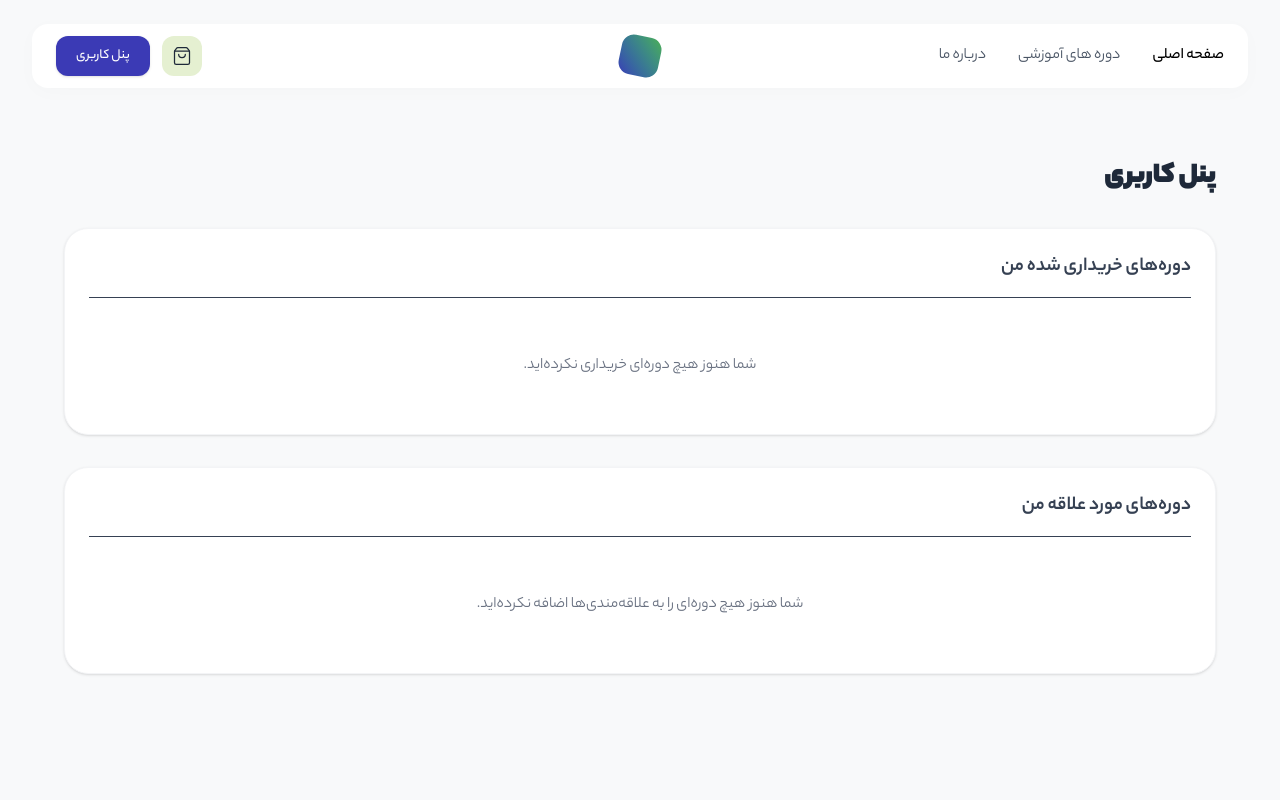
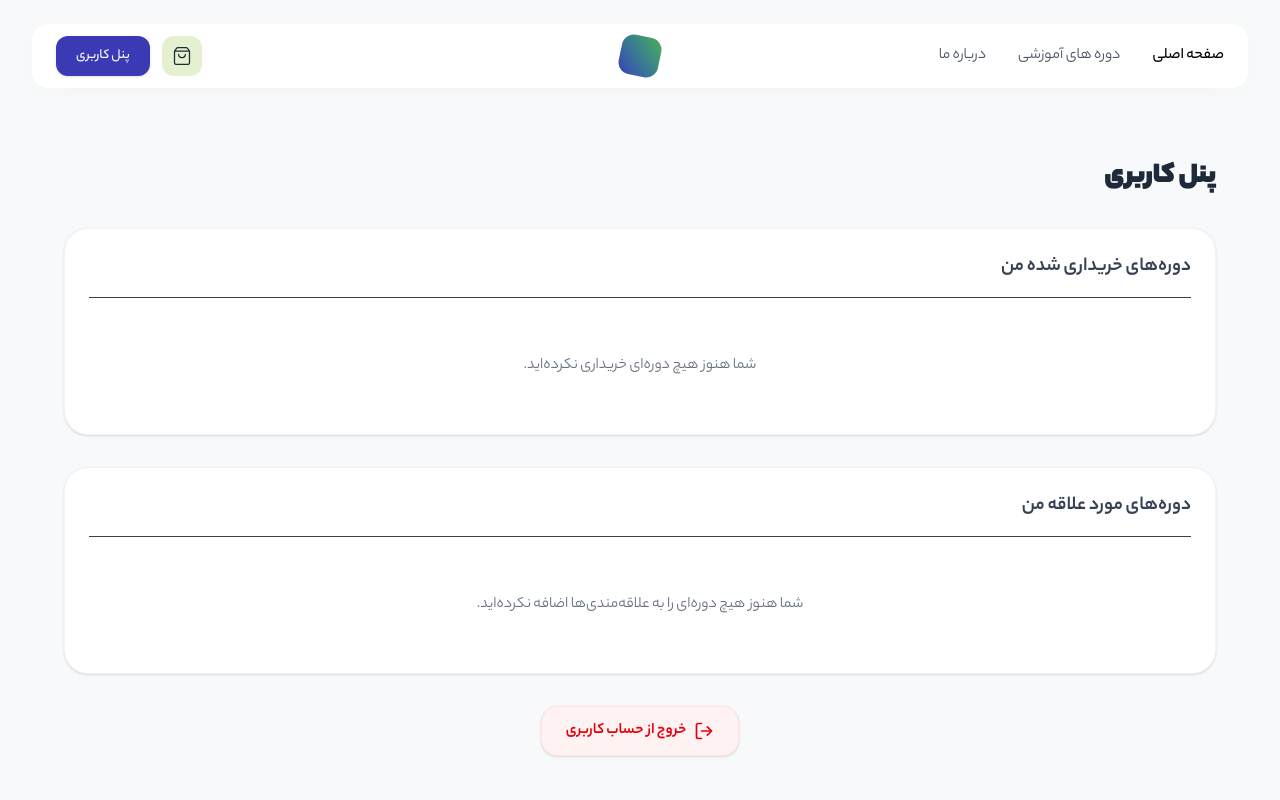
Before and after one commit to abolfazlhn4/codelearn, a React (Vite) app in the folder frontend/: page /user-panel in a window 1280 px wide. Shown: the top 800 px of the page. Built offline with nearby package versions, Linux system fonts and the light colour scheme; sample sign-in values are in the browser's storage.

Commit message:
log out button

```diff
--- a/frontend/src/pages/UserPanel.jsx
+++ b/frontend/src/pages/UserPanel.jsx
@@ -2,7 +2,7 @@ import React, { useState, useEffect } from "react";
 import { Link, useNavigate } from "react-router-dom";
 import { useFavorites } from "../context/FavoritesContext";
 import { coursesData } from "../data/coursesData";
-import { Heart, User, ImageIcon, PlayCircle } from "lucide-react";
+import { Heart, User, ImageIcon, PlayCircle, LogOut } from "lucide-react"; // LogOut اضافه شد
 
 const UserPanel = () => {
   const { favorites, toggleFavorite } = useFavorites();
@@ -27,6 +27,13 @@ const UserPanel = () => {
   const purchasedCourses = coursesData.filter((course) =>
     purchasedIds.includes(course.id),
   );
+
+  const handleLogout = () => {
+    localStorage.removeItem("access_token");
+    localStorage.removeItem("user_phone");
+
+    navigate("/auth", { replace: true });
+  };
 
   return (
     <div dir="rtl" className="min-h-screen bg-[#f8f9fa] py-12 px-4 font-yekan">
@@ -128,6 +135,16 @@ const UserPanel = () => {
             </div>
           )}
         </div>
+
+        <div className="flex justify-center mt-8">
+          <button
+            onClick={handleLogout}
+            className="flex items-center gap-2 px-6 py-3 bg-red-50 text-red-600 hover:bg-red-600 hover:text-white rounded-2xl font-bold transition-all duration-300 shadow-sm border border-red-100"
+          >
+            <LogOut className="w-5 h-5" />
+            <span>خروج از حساب کاربری</span>
+          </button>
+        </div>
       </div>
     </div>
   );
```
